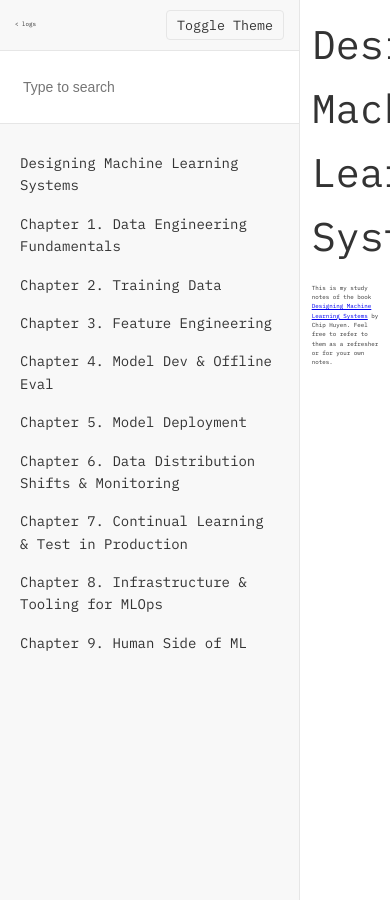
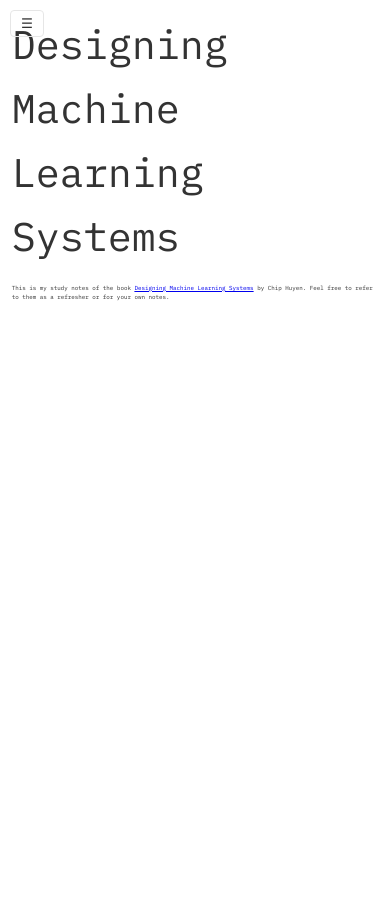
Before and after one commit to tayheau/tayheau.github.io, a Jekyll site: the page built from _notes/designing-ml-systems/index.md, in a window 390 px wide. Built offline with Jekyll 4.4.1, drawn with Linux system fonts in a browser that asks for light colours; nearby versions of some CDN libraries.

Commit message:
Update book.html

```diff
--- a/_layouts/book.html
+++ b/_layouts/book.html
@@ -214,6 +214,50 @@
       background-color: var(--sidebar-bg);
     }
 
+    /* Sidebar Toggle Button – hidden by default on larger screens */
+    #sidebarToggle {
+      display: none;
+    }
+
+    /* Responsive adjustments for devices with widths up to 768px */
+    @media (max-width: 768px) {
+      .honkit-layout {
+        flex-direction: column;
+        height: auto;
+      }
+      .sidebar {
+        position: fixed;
+        top: 0;
+        bottom: 0;
+        left: 0;
+        width: 250px;
+        background-color: var(--sidebar-bg);
+        border-right: 1px solid var(--border);
+        transform: translateX(-100%);
+        transition: transform 0.3s ease;
+        z-index: 1000;
+      }
+      .sidebar.open {
+        transform: translateX(0);
+      }
+      .content {
+        padding: 1em;
+      }
+      #sidebarToggle {
+        display: block;
+        position: fixed;
+        top: 10px;
+        left: 10px;
+        background: none;
+        border: 1px solid var(--border);
+        color: var(--text);
+        padding: 5px 10px;
+        border-radius: 4px;
+        cursor: pointer;
+        z-index: 1100;
+      }
+    }
+
     @media (max-width: 450px) {
       body { font-size: 1.5vw; }
       img { width: 90vw; }
```
Also changed, not shown: other parts of _layouts/book.html (+11 -0 lines).
